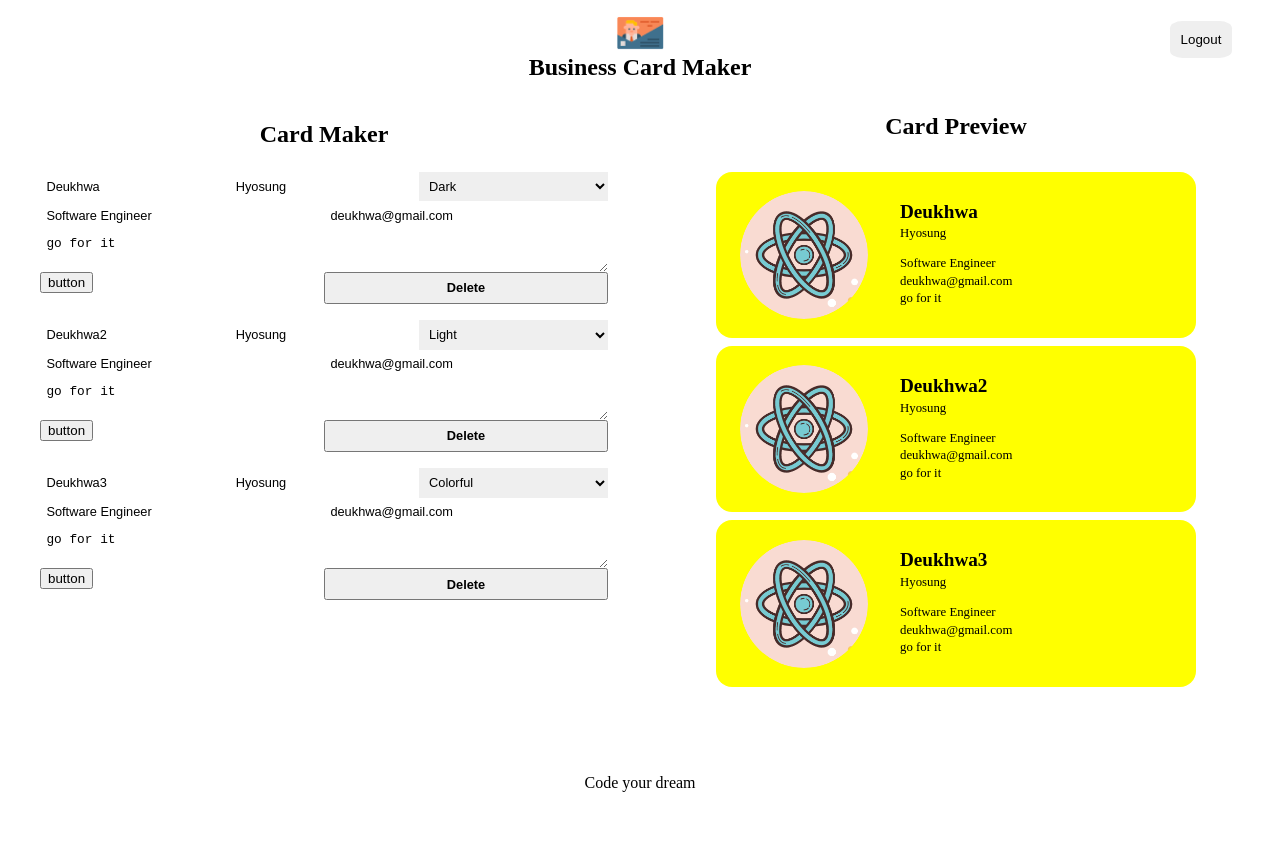
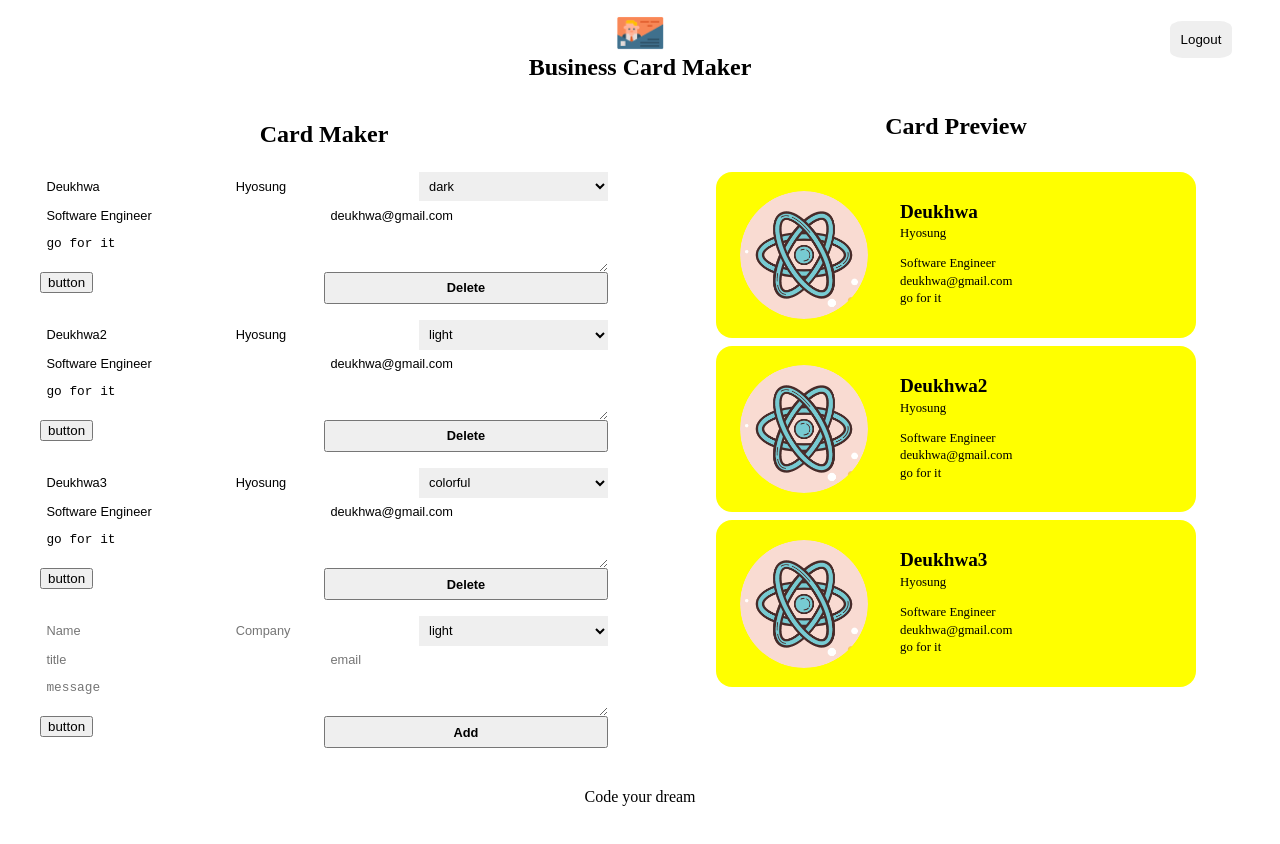
Before and after one commit to Deukhwa/businessCard, a React (Create React App) app: page /maker in a window 1280 px wide. Shown: the top 844 px of the page. Built offline with nearby package versions, Linux system fonts and the light colour scheme; no server answers; sample sign-in values are in the browser's storage.

Commit message:
add CardAddForm component

```diff
--- /dev/null
+++ b/src/components/card_add_form/card_add_form.jsx
@@ -0,0 +1,87 @@
+import React, { useRef } from 'react'
+import Button from '../button/button'
+import ImageFileInput from '../image_file_input/image_file_input'
+import styles from './card_add_form.module.css'
+
+const CardAddForm = ({ onAdd }) => {
+  const formRef = useRef()
+  const nameRef = useRef()
+  const companyRef = useRef()
+  const themeRef = useRef()
+  const titleRef = useRef()
+  const emailRef = useRef()
+  const messageRef = useRef()
+
+  const onSubmit = (e) => {
+    e.preventDefault()
+    const card = {
+      id: Date.now(),
+      name: nameRef.current.value || '',
+      company: companyRef.current.value || '',
+      theme: themeRef.current.value,
+      title: titleRef.current.value || '',
+      eil: emailRef.current.value || '',
+      message: messageRef.current.value || '',
+      fileName: '',
+      fileURL: '',
+    }
+    formRef.current.reset()
+    onAdd(card)
+  }
+  return (
+    <form ref={formRef} className={styles.form} action="">
+      <input
+        ref={nameRef}
+        className={styles.input}
+        type="text"
+        name="name"
+        placeholder="Name"
+      />
+      <input
+        ref={companyRef}
+        className={styles.input}
+        type="text"
+        name="company"
+        placeholder="Company"
+      />
+      <select
+        ref={themeRef}
+        className={styles.select}
+        name="theme"
+        placeholder="Theme"
+      >
+        <option placeholder="light">light</option>
+        <option placeholder="dark">dark</option>
+        <option placeholder="colorful">colorful</option>
+      </select>
+      <input
+        ref={titleRef}
+        className={styles.input}
+        type="text"
+        name="title"
+        placeholder="title"
+      />
+      <input
+        ref={emailRef}
+        className={styles.input}
+        type="text"
+        name="email"
+        placeholder="email"
+      />
+      <textarea
+        ref={messageRef}
+        className={styles.textarea}
+        name="message"
+        placeholder="message"
+      ></textarea>
+      <div className={styles.fileInput}>
+        {' '}
+        <ImageFileInput />
+      </div>
+
+      <Button name="Add" onClick={onSubmit} />
+    </form>
+  )
+}
+
+export default CardAddForm
--- /dev/null
+++ b/src/components/card_add_form/card_add_form.module.css
@@ -0,0 +1,45 @@
+@value makerBlack, makerWhite from '../../common/colors.css';
+
+.form {
+  display: flex;
+  width: 100%;
+  flex-wrap: wrap;
+  border-top: 1px solid makerBlack;
+  border-left: 1px solid makerBlack;
+  margin-bottom: 1em;
+}
+
+.input,
+.textarea,
+.select,
+.button,
+.fileInput {
+  font-size: 0.8rem;
+  width: 100%;
+  border: 0;
+  padding: 0.5em;
+  border-bottom: 1px solid makerBlack;
+  border-right: 1px solid makerBlack;
+  background-color: makerWhite;
+}
+
+.input,
+.select {
+  flex: 1 1 30%;
+}
+
+.fileInput {
+  padding: 0;
+  flex: 1 1 50%;
+}
+
+.input:focus,
+.textarea:focus,
+.select:focus,
+.button:focus {
+  outline: 0;
+}
+
+.textarea {
+  flex-basis: 100%;
+}
--- a/src/components/card_edit_form/card_edit_form.jsx
+++ b/src/components/card_edit_form/card_edit_form.jsx
@@ -17,9 +17,9 @@
         value={company}
       />
       <select className={styles.select} name="theme" value={theme}>
-        <option value="light">Light</option>
-        <option value="dark">Dark</option>
-        <option value="colorful">Colorful</option>
+        <option value="light">light</option>
+        <option value="dark">dark</option>
+        <option value="colorful">colorful</option>
       </select>
       <input className={styles.input} type="text" name="title" value={title} />
       <input className={styles.input} type="text" name="email" value={email} />
--- a/src/components/editor/editor.jsx
+++ b/src/components/editor/editor.jsx
@@ -1,13 +1,15 @@
 import React from 'react'
+import CardAddForm from '../card_add_form/card_add_form'
 import CardEditForm from '../card_edit_form/card_edit_form'
 import styles from './editor.module.css'
 
-const Editor = ({ cards }) => (
+const Editor = ({ cards, addCard }) => (
   <section className={styles.editor}>
     <h1 className={styles.title}>Card Maker</h1>
     {cards.map((card) => (
-      <CardEditForm card={card} />
+      <CardEditForm key={card.id} card={card} />
     ))}
+    <CardAddForm onAdd={addCard} />
   </section>
 )
 
--- a/src/components/maker/maker.jsx
+++ b/src/components/maker/maker.jsx
@@ -55,11 +55,16 @@
     })
   })
 
+  const addCard = (card) => {
+    const updated = [...cards, card]
+    setCards(updated)
+  }
+
   return (
     <section className={styles.maker}>
       <Header onLogout={onLogout} />
       <div className={styles.container}>
-        <Editor cards={cards} />
+        <Editor cards={cards} addCard={addCard} />
         <Preview cards={cards} />
       </div>
       <Footer />
```
